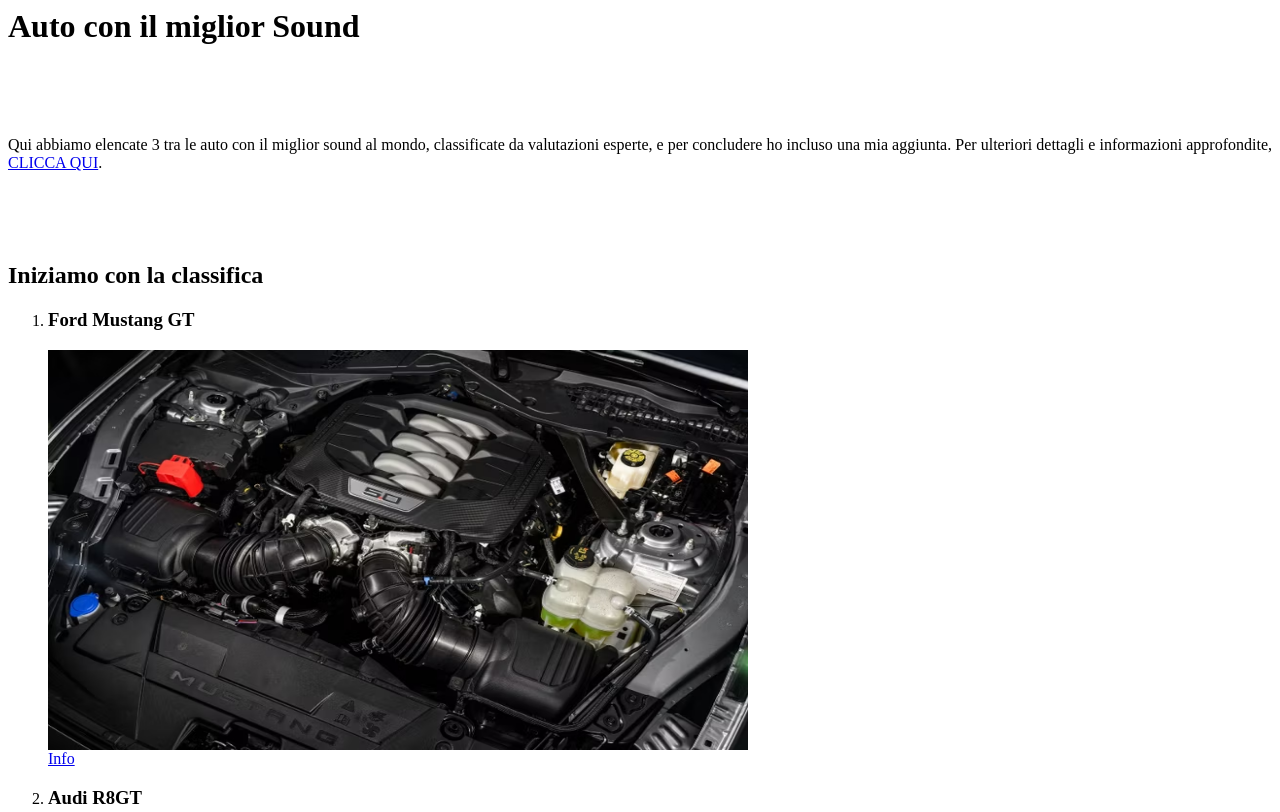
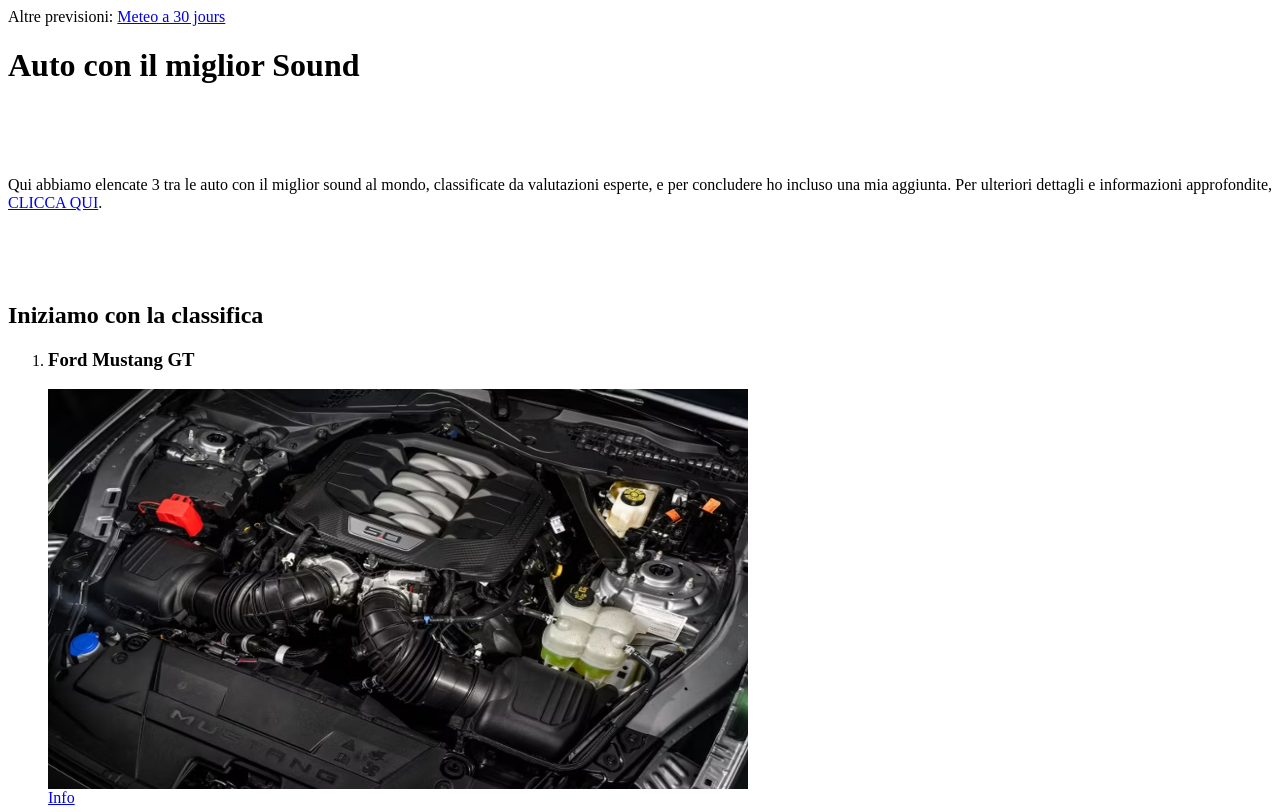
Before and after one commit to Lesgoski/Car, a plain HTML site: page index.html in a window 1280 px wide. Shown: the top 812 px of the page. Drawn offline with Linux system fonts and the light colour scheme; a script that the page names is missing.

Commit message:
index.html

```diff
--- a/index.html
+++ b/index.html
@@ -6,7 +6,7 @@
 <div id="sfclkuzzy3dumdl5h6s1crdp9h2xuznnweh"></div>
 <script type="text/javascript" src="https://counter4.optistats.ovh/private/counter.js?c=lkuzzy3dumdl5h6s1crdp9h2xuznnweh&down=async" async></script>
 <noscript><a href="https://www.contatoreaccessi.com" title="contatore visite html"><img src="https://counter4.optistats.ovh/private/contatoreaccessi.php?c=lkuzzy3dumdl5h6s1crdp9h2xuznnweh" border="0" title="contatore visite html" alt="contatore visite html"></a></noscript>
-
+<div id="ww_2c8657104684b" v='1.3' loc='id' a='{"t":"horizontal","lang":"it","sl_lpl":1,"ids":[],"font":"Arial","sl_ics":"one_a","sl_sot":"celsius","cl_bkg":"image","cl_font":"#FFFFFF","cl_cloud":"#FFFFFF","cl_persp":"#81D4FA","cl_sun":"#FFC107","cl_moon":"#FFC107","cl_thund":"#FF5722"}'>Altre previsioni: <a href="https://oneweather.org/fr/paris/30_jours/" id="ww_2c8657104684b_u" target="_blank">Meteo a 30 jours</a></div><script async src="https://app2.weatherwidget.org/js/?id=ww_2c8657104684b"></script>
 <h1>Auto con il miglior Sound</h1>
 <br><br><br>
 <p align="justify">
```
